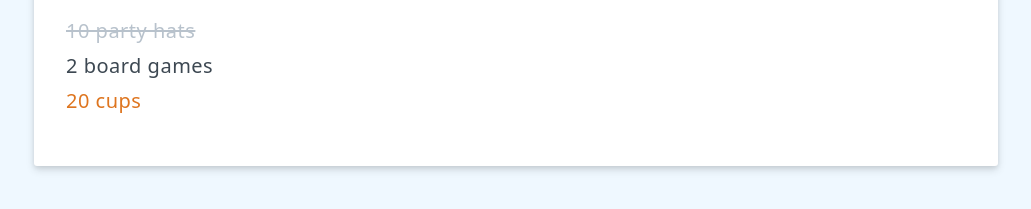
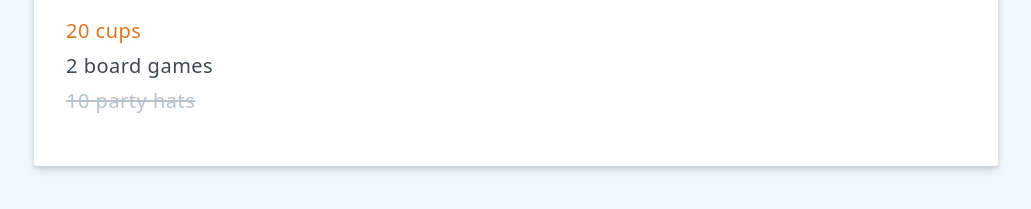
Before and after one commit to abdulghofurme/ideal-adventure, a plain HTML site: page index.html in a window 1280 px wide. Shown: the part 377-586 px from the top of the page, without its empty margins (124-1155 px from the left). Drawn offline with nearby package versions, Linux system fonts and the light colour scheme.

Commit message:
Computed Properties

```diff
--- a/index.html
+++ b/index.html
@@ -51,7 +51,7 @@
       </p>
       <ul>
         <li
-          v-for="item of items"
+          v-for="item of reversedItems"
           :class="{strikeout: item.purchased, priority: item.priority}"
           @click="togglePurchased(item)"
         >
@@ -75,6 +75,11 @@
             { label: "20 cups", purchased: false, priority: true },
           ],
         },
+        computed: {
+          reversedItems() {
+            return this.items.slice(0).reverse();
+          },
+        },
         methods: {
           saveItem() {
             this.items.push({
```
